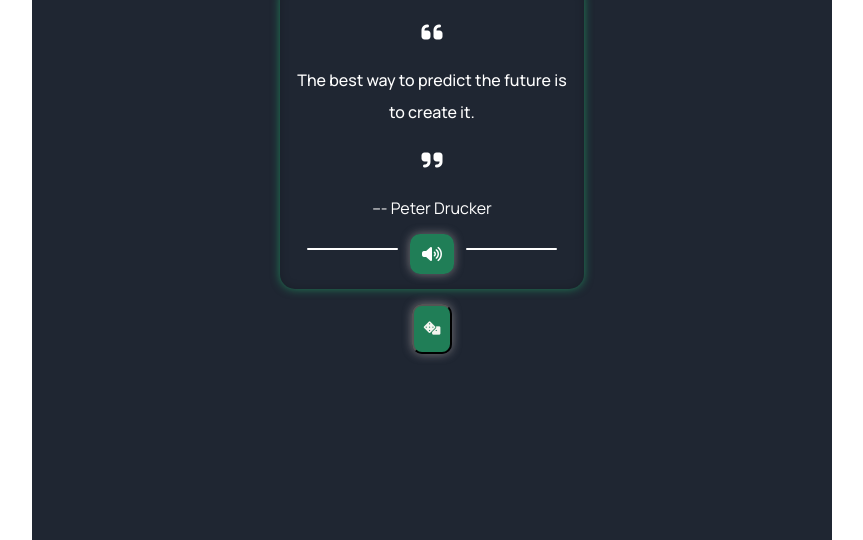
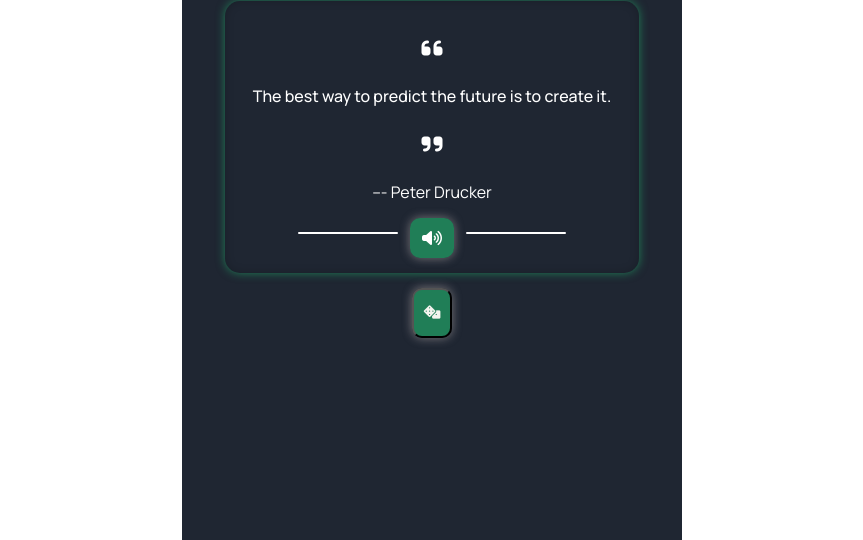
Before and after one commit to adeyemimichael/quote-generator-app, a plain HTML site: page index.html in a window 1280 px wide. Shown: the part 260-800 px from the top of the page, without its empty margins (208-1071 px from the left). Drawn offline with Linux system fonts and the light colour scheme.

Commit message:
Update style.css

```diff
--- a/style.css
+++ b/style.css
@@ -7,7 +7,7 @@
    font-weight: 500;
 }
 .container{
-width:800px;
+width:500px;
     max-width:100%;
     margin: auto;
     padding: 20px;
@@ -21,7 +21,7 @@ width:800px;
     align-items: center;
 }
 .quote{
-    width: 40%;
+    width: 90%;
     text-align: center;
     font-size: 1rem;
     margin-bottom: 20px;
```
